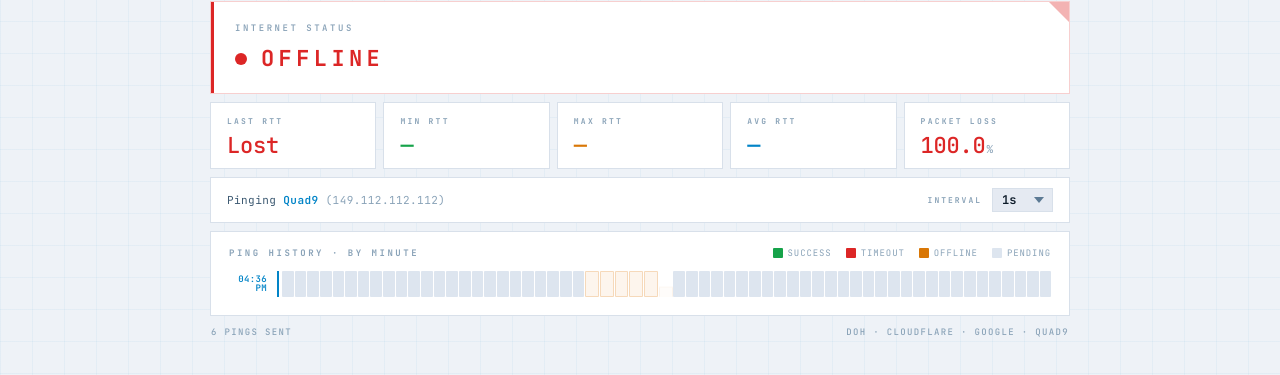
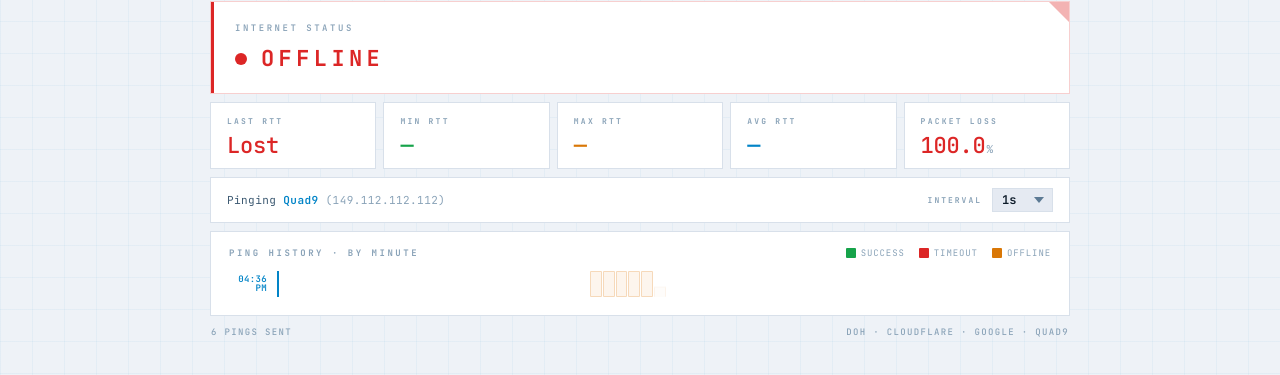
Before and after one commit to geekosphere-net/dns-uptime, a plain HTML site: page index.html in a window 1280 px wide. Shown: the part 75-450 px from the top of the page. Drawn offline with Linux system fonts and the light colour scheme; no server answers.

Commit message:
Fix orphan chart blocks and dark pending slots
- Record ts at ping start so timeout entries land in the correct
  chart slot instead of 3 seconds later (orphan bug)
- Make .b-pending transparent so skipped slots are invisible gaps
  rather than visible dark squares
- Remove now-misleading "Pending" legend item

```diff
--- a/index.html
+++ b/index.html
@@ -518,7 +518,7 @@
     }
 
     /* Block states */
-    .b-pending { background: var(--pending-fill); }
+    .b-pending { background: transparent; border: 1px solid rgba(255,255,255,0.03); }
 
     .b-success {
       background: var(--green-dim);
@@ -712,9 +712,6 @@
           </div>
           <div class="legend-item">
             <div class="legend-swatch" style="background:var(--amber)"></div>Offline
-          </div>
-          <div class="legend-item">
-            <div class="legend-swatch" style="background:var(--pending-fill)"></div>Pending
           </div>
         </div>
       </div>
@@ -1085,6 +1082,7 @@
       const ctrl = new AbortController();
       const tid  = setTimeout(() => ctrl.abort(), TIMEOUT_MS);
       const t0   = performance.now();
+      const ts   = Date.now();
       let entry;
 
       try {
@@ -1094,7 +1092,7 @@
         });
         clearTimeout(tid);
         const lat = performance.now() - t0;
-        entry = { ts: Date.now(), status: 'success', lat, ep };
+        entry = { ts, status: 'success', lat, ep };
         stats.min  = Math.min(stats.min, lat);
         stats.max  = Math.max(stats.max, lat);
         stats.sum += lat;
@@ -1102,7 +1100,7 @@
       } catch (err) {
         clearTimeout(tid);
         entry = {
-          ts:     Date.now(),
+          ts,
           status: err.name === 'AbortError' ? 'timeout' : 'offline',
           lat:    null,
           ep,
```
